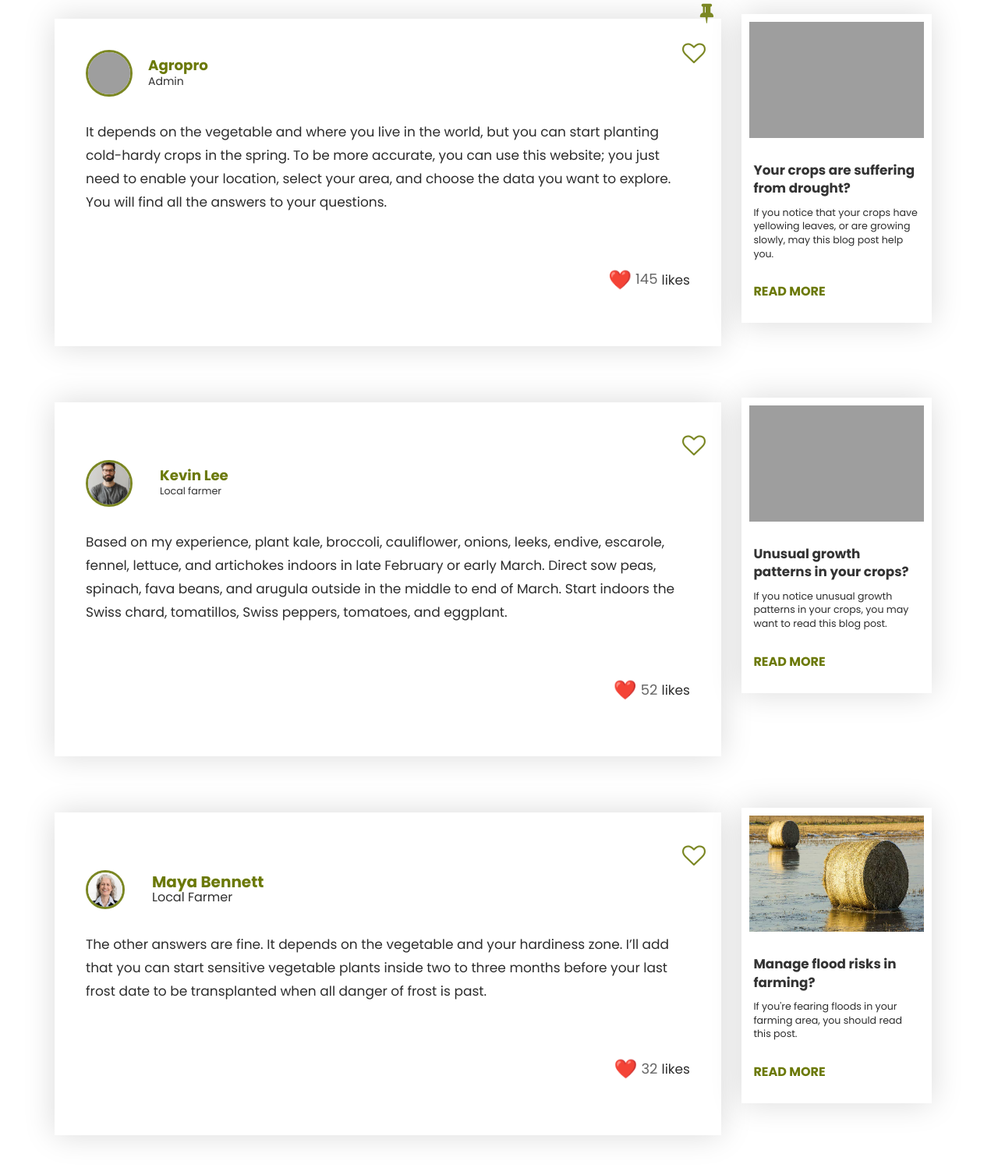
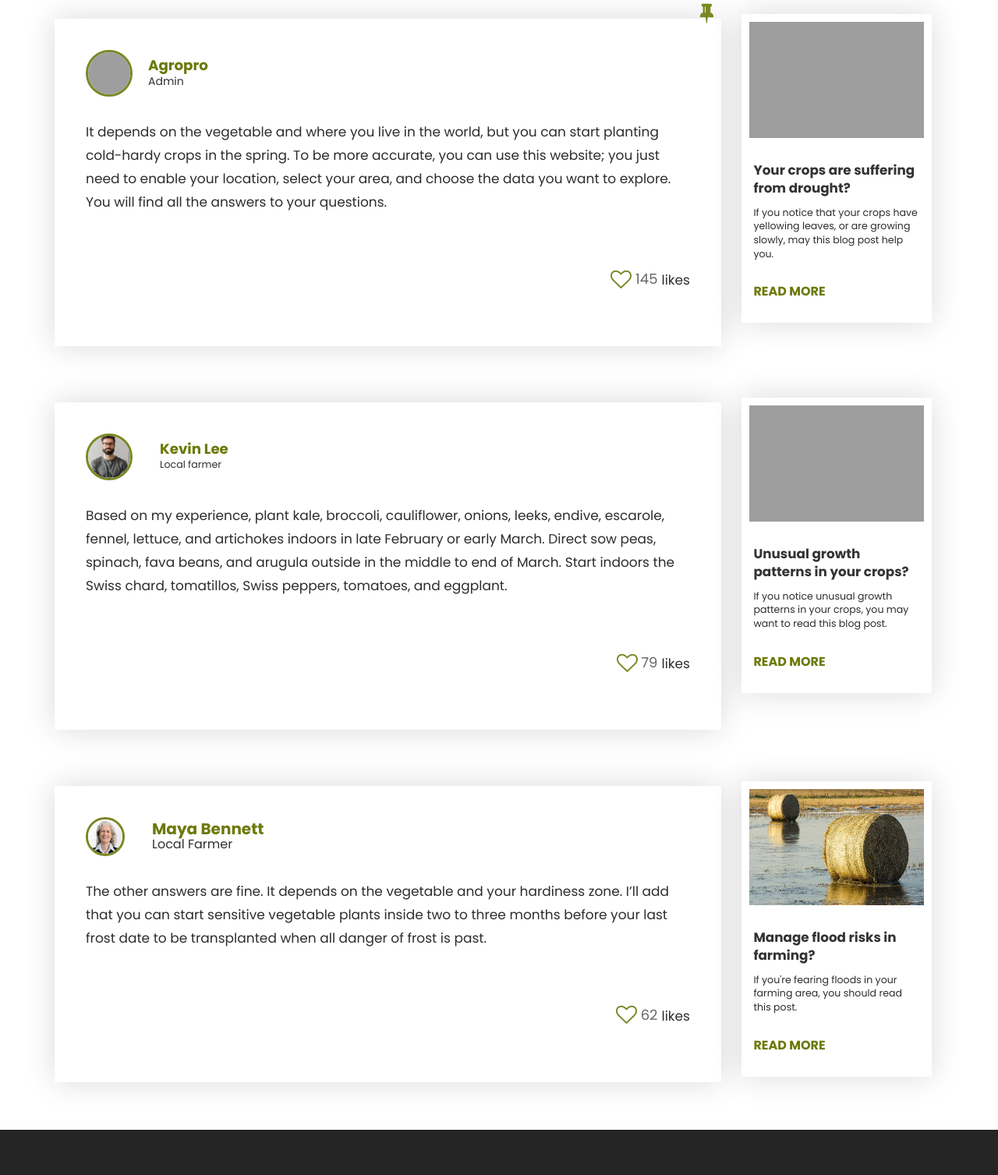
Before and after one commit to SameurMkaouar/NasaSpaceAppForum, a plain HTML site: page ques1.html in a window 1280 px wide. Shown: the part 733-2240 px from the top of the page at 78% size. Drawn offline with nearby package versions, Linux system fonts and the light colour scheme; grey boxes are pictures that could not be loaded.

Commit message:
like update

```diff
--- a/ques1.html
+++ b/ques1.html
@@ -272,20 +272,6 @@
             "
           ></i>
 
-          <!-- Heart Icon -->
-          <i
-            class="fa fa-heart-o"
-            style="
-              position: absolute;
-              top: 65px; /* Position below the pin icon */
-              right: 20px;
-              color: #7b8723;
-              font-size: 30px;
-              cursor: pointer;
-            "
-            title="Like"
-            onclick="toggleLike(this)"
-          ></i>
 
           <div class="d_flex" style="display: flex; align-items: center">
             <i>
@@ -325,18 +311,23 @@
               font-size: 18px;
             "
           >
-            <button
+          <!-- Heart Icon -->
+          <i
+            class="fa fa-heart-o"
             style="
-                background: none;
-                border: none;
+              position: absolute;
+              top: 357px; /* Position below the pin icon */
+              right: 115px;
+              color: #7b8723;
+              font-size: 27px;
               cursor: pointer;
-                font-size: 24px;
             "
-            >
-              ❤️
-            </button>
+            title="Like"
+            onclick="toggleLike(this)"
+          ></i>
           <span class="like-count" style="margin-left: 5px">145 </span>
           <p style="margin-left: 5px">likes</p>
+
           </div>
 
           <!-- Reaction Section
@@ -473,20 +464,6 @@
       <!-- Second col-md-6 -->
       <div class="comment" style="margin: 0; flex: 0 0 75%; position: relative">
         <div class="custom">
-          <!-- Heart Icon -->
-          <i
-            class="fa fa-heart-o"
-            style="
-              position: relative;
-              top: 0px; /* Position below the pin icon */
-              left: 765px;
-              color: #7b8723;
-              font-size: 30px;
-              cursor: pointer;
-            "
-            title="Like"
-            onclick="toggleLike(this)"
-          ></i>
 
           <div class="d_flex" style="display: flex; align-items: center">
             <i>
@@ -528,18 +505,18 @@
               font-size: 18px;
             "
           >
-            <button
-              style="
-                background: none;
-                border: none;
+            <!-- Heart Icon -->
+            <i class="fa fa-heart-o" style="
+                          position: absolute;
+                          top: 357px; /* Position below the pin icon */
+                          right: 107px;
+                          color: #7b8723;
+                          font-size: 27px;
                           cursor: pointer;
-                font-size: 24px;
-              "
-            >
-              ❤️
-            </button>
-            <span class="like-count" style="margin-left: 5px">52</span>
+                        " title="Like" onclick="toggleLike(this)"></i>
+            <span class="like-count" style="margin-left: 5px">79 </span>
             <p style="margin-left: 5px">likes</p>
+
           </div>
         </div>
       </div>
@@ -571,20 +548,6 @@
       <!-- Third col-md-6 -->
       <div class="comment" style="margin: 0; flex: 0 0 75%; position: relative">
         <div class="custom">
-          <!-- Heart Icon -->
-          <i
-            class="fa fa-heart-o"
-            style="
-              position: relative;
-              top: 0px; /* Position below the pin icon */
-              left: 765px;
-              color: #7b8723;
-              font-size: 30px;
-              cursor: pointer;
-            "
-            title="Like"
-            onclick="toggleLike(this)"
-          ></i>
 
           <div class="d_flex" style="display: flex; align-items: center">
             <i>
@@ -606,30 +569,26 @@
             transplanted when all danger of frost is past.
           </p>
 
-          <!-- Like Section with Heart Emoji, aligned right -->
-          <div
-            class="like-section"
-            style="
+          <div class="like-section" style="
                         display: flex;
                         justify-content: flex-end;
                         align-items: center;
                         margin-top: 10px;
                         font-size: 18px;
-            "
-          >
-            <button
-              style="
-                background: none;
-                border: none;
+                      ">
+            <!-- Heart Icon -->
+            <i class="fa fa-heart-o" style="
+                        position: absolute;
+                        top: 316px; /* Position below the pin icon */
+                        right: 108px;
+                        color: #7b8723;
+                        font-size: 27px;
                         cursor: pointer;
-                font-size: 24px;
-              "
-            >
-              ❤️
-            </button>
-            <span class="like-count" style="margin-left: 5px">32</span>
+                      " title="Like" onclick="toggleLike(this)"></i>
+            <span class="like-count" style="margin-left: 5px">62 </span>
             <p style="margin-left: 5px">likes</p>
           </div>
+
         </div>
       </div>
 
```
Lines whose indentation alone changed are shown as unchanged.
